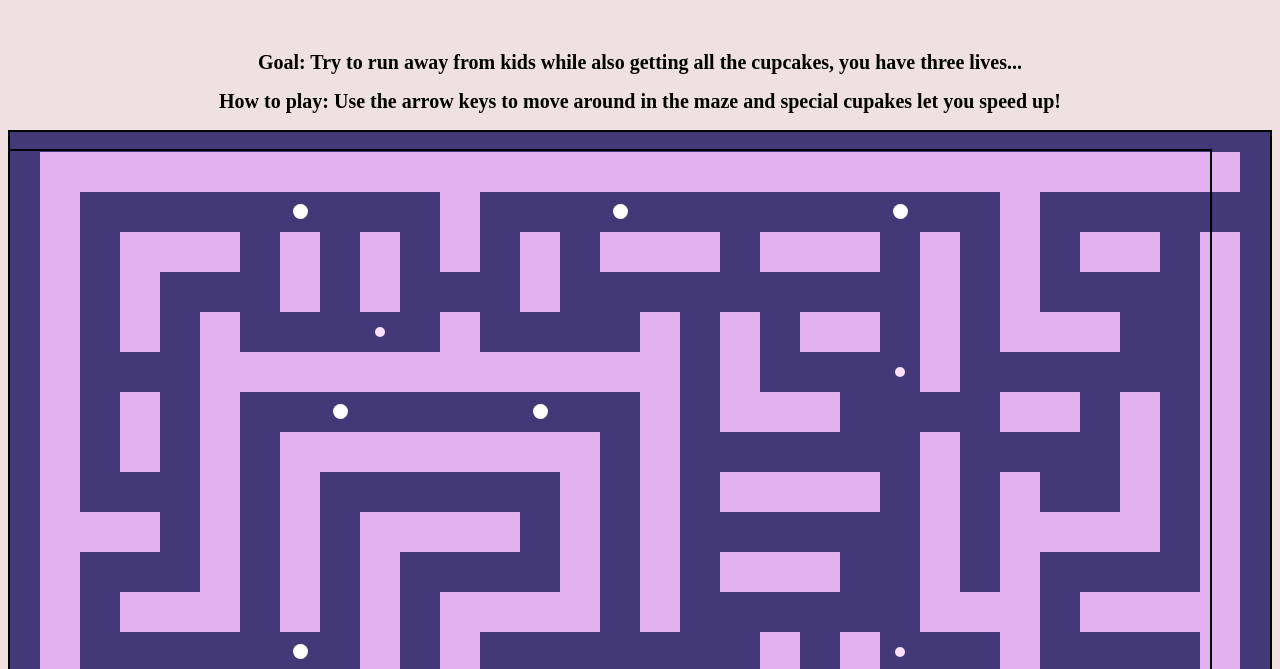
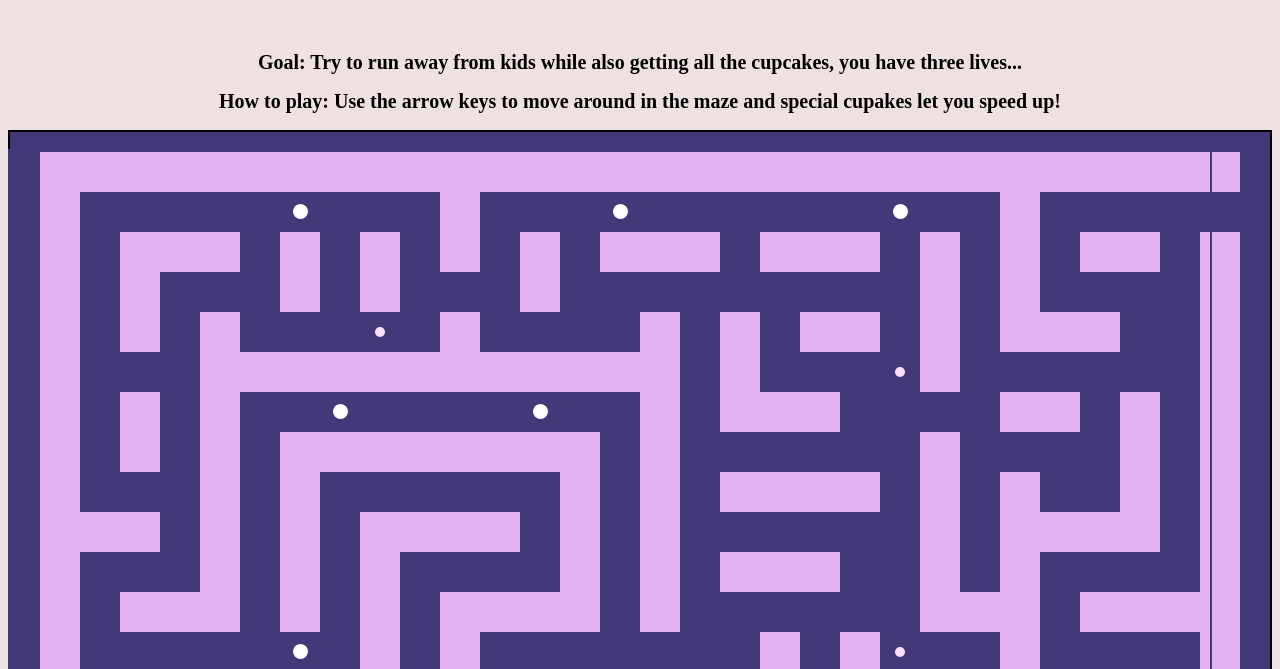
Before and after one commit to 2024-25-Allen-ISD-Computer-Science/5th-period-isp-candy-craze-maze, a website built with Parcel: page src/index.html in a window 1280 px wide. Shown: the part 114-783 px from the top of the page. Built offline with nearby package versions, Linux system fonts and the light colour scheme.

Commit message:
chnage color of border

```diff
--- a/src/styles.css
+++ b/src/styles.css
@@ -65,7 +65,7 @@ body{
     top: -1225px;
     width: 1200px;
     height: 640px;
-    border: 2px solid black;
+    border: 2px solid #433878;
     overflow: hidden;
 }
 
```
